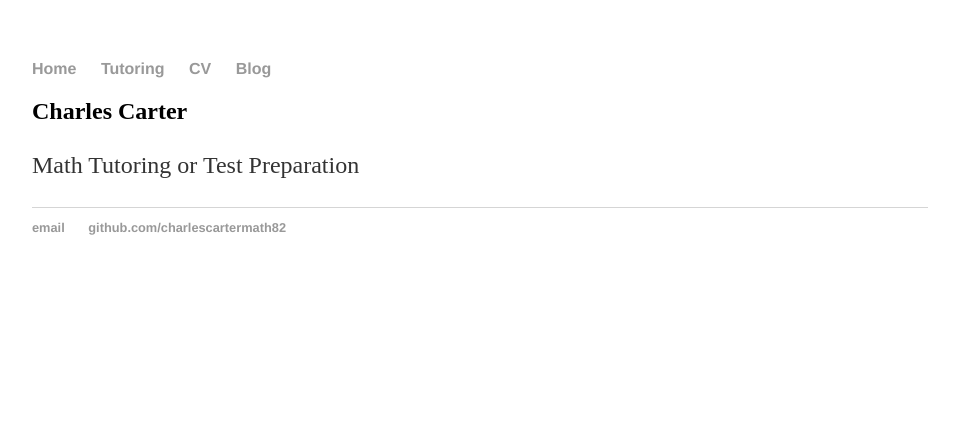
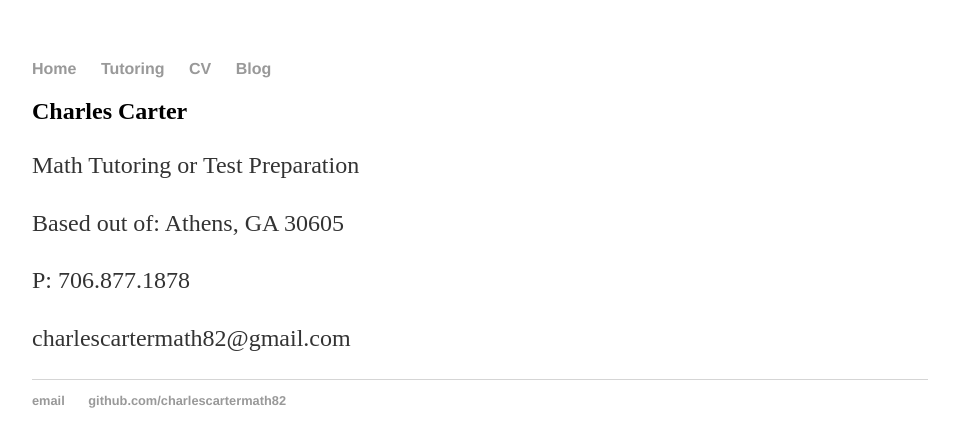
Before and after one commit to charlescartermath82/charlescartermath82.github.io, a Jekyll site: the page built from cv/index.html, in a window 1280 px wide. Shown: the top 447 px of the page, without its empty margins (160-1119 px from the left). Built offline with Jekyll 4.4.1, drawn with Linux system fonts in a browser that asks for light colours.

Commit message:
Update index.html

```diff
--- a/cv/index.html
+++ b/cv/index.html
@@ -6,4 +6,9 @@ title: "Charles Carter"
 <div class="purpose">
   <h2>Charles Carter</h2>
   <p>Math Tutoring or Test Preparation</p>
+  <p>Based out of: Athens, GA 30605</p>
+  <p>   P: 706.877.1878</p>
+  <p>   charlescartermath82@gmail.com</p>
+
+
   </div>
```
